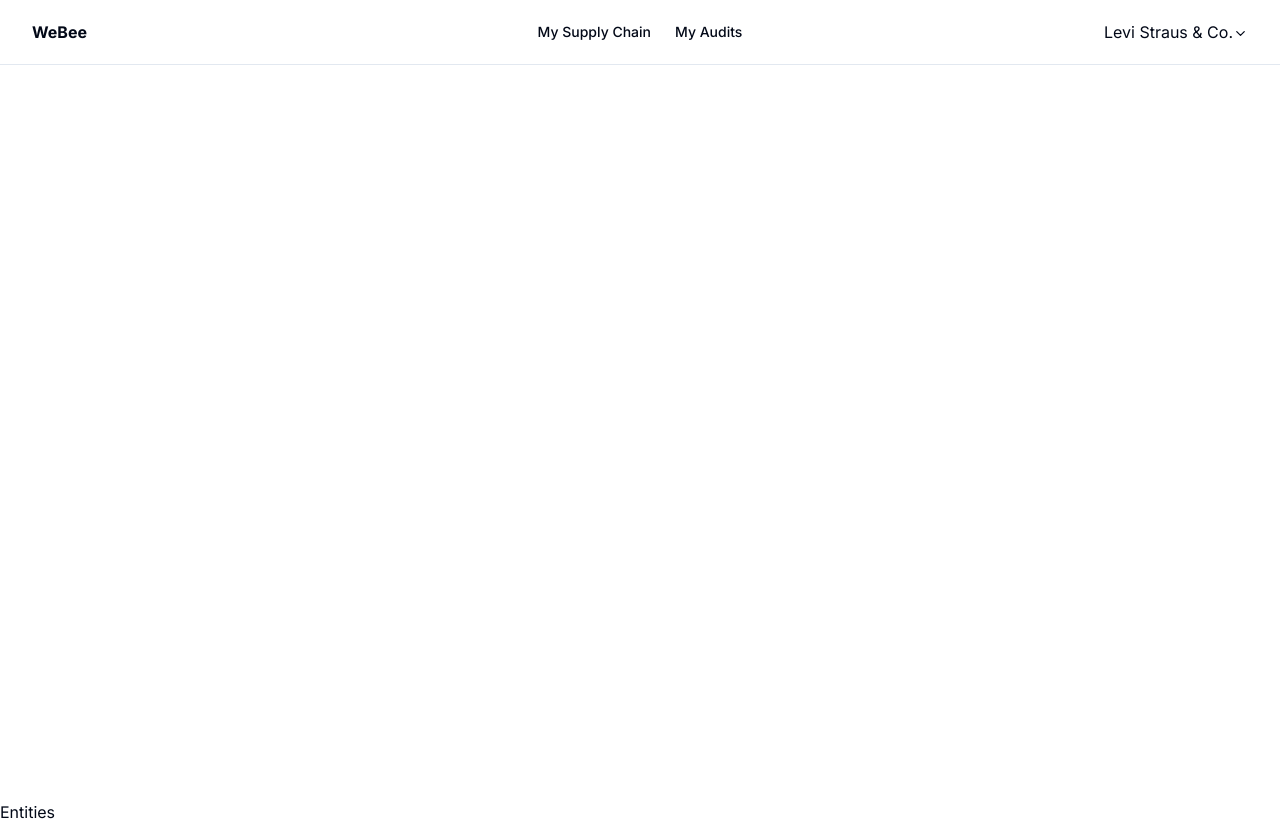
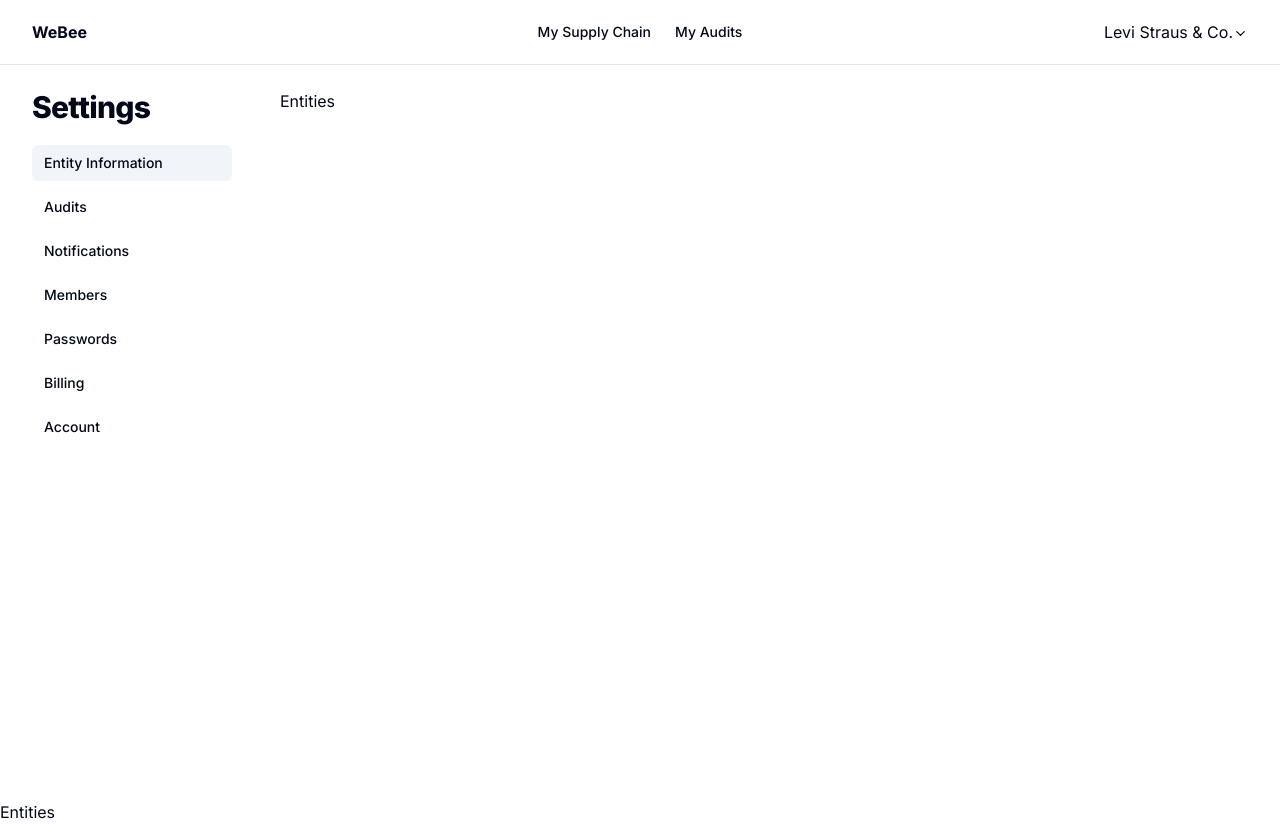
Before and after one commit to ahmedjaved753/settings-next-app, a Next.js app: page /entities in a window 1280 px wide. Built offline with nearby package versions, Linux system fonts and the light colour scheme.

Commit message:
Add sidebar

```diff
--- a/app/(Navbars)/layout.tsx
+++ b/app/(Navbars)/layout.tsx
@@ -2,6 +2,7 @@ import Link from "next/link";
 import MainNav from "@/components/MainNav";
 import UserAccountNav from "@/components/UserAccountNav";
 import navbarConfig from "@/lib/navbarConfig";
+import Sidebar from "@/components/Sidebar";
 
 export default function RootLayout({
   children,
@@ -26,6 +27,17 @@ export default function RootLayout({
             </div>
           </div>
         </header>
+        <div className="container grid flex-1 gap-12 grid-cols-[200px_1fr]">
+          <aside className="flex flex-col w-[200px]">
+            <h3 className="scroll-m-20 text-3xl font-extrabold tracking-tight mb-5">
+              Settings
+            </h3>
+            <Sidebar items={navbarConfig.sidebarNav} />
+          </aside>
+          <main className="flex w-full flex-1 flex-col overflow-hidden">
+            {children}
+          </main>
+        </div>
       </div>
       {children}
     </>
--- /dev/null
+++ b/components/Sidebar.tsx
@@ -0,0 +1,42 @@
+"use client";
+
+import { type ReactElement } from "react";
+import Link from "next/link";
+import { usePathname } from "next/navigation";
+import { cn } from "@/lib/utils";
+import { NavItemType } from "@/lib/types";
+
+type SidebarPropsType = {
+  items: NavItemType[];
+};
+
+export default function Sidebar({
+  items,
+}: SidebarPropsType): ReactElement | null {
+  const path = usePathname();
+
+  if (!items?.length) {
+    return null;
+  }
+
+  return (
+    <nav className="grid items-start gap-2">
+      {items.map((item, index) => {
+        return (
+          item.href && (
+            <Link key={index} href={item.href}>
+              <span
+                className={cn(
+                  "group flex items-center rounded-md px-3 py-2 text-sm font-medium hover:bg-accent hover:text-accent-foreground",
+                  path === item.href ? "bg-accent" : "transparent"
+                )}
+              >
+                <span>{item.title}</span>
+              </span>
+            </Link>
+          )
+        );
+      })}
+    </nav>
+  );
+}
--- a/lib/navbarConfig.ts
+++ b/lib/navbarConfig.ts
@@ -6,6 +6,36 @@ const navbarConfig = {
     },
     {
       title: "My Audits",
+      href: "#",
+    },
+  ],
+  sidebarNav: [
+    {
+      title: "Entity Information",
+      href: "/entities",
+    },
+    {
+      title: "Audits",
+      href: "#",
+    },
+    {
+      title: "Notifications",
+      href: "/notifications",
+    },
+    {
+      title: "Members",
+      href: "#",
+    },
+    {
+      title: "Passwords",
+      href: "#",
+    },
+    {
+      title: "Billing",
+      href: "#",
+    },
+    {
+      title: "Account",
       href: "#",
     },
   ],
```
